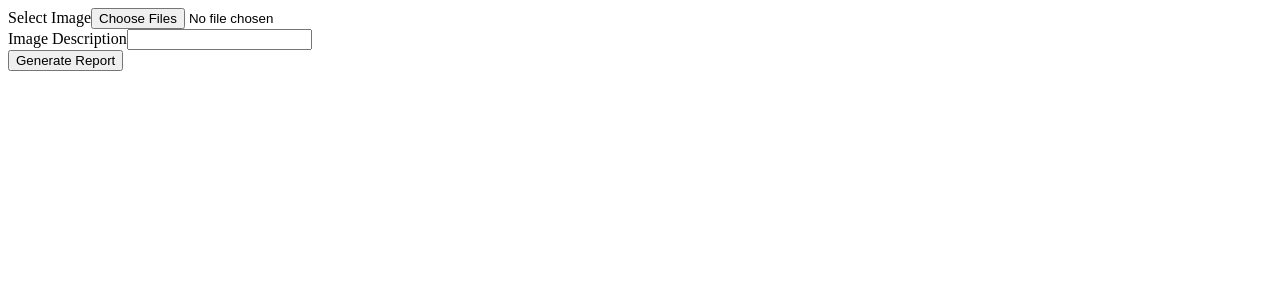
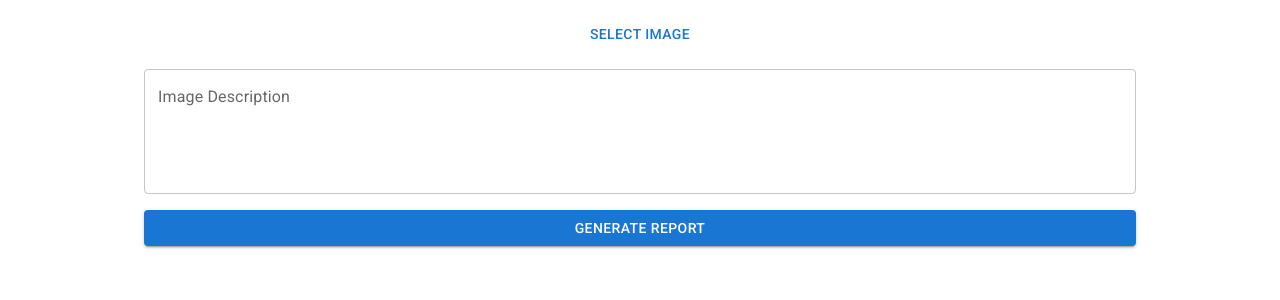
Before and after one commit to cjduncana/upede, a Next.js app: page / in a window 1280 px wide. Shown: the top 300 px of the page. Built offline with nearby package versions, Linux system fonts and the light colour scheme.

Commit message:
Use Material UI

```diff
--- a/next.config.js
+++ b/next.config.js
@@ -1,5 +1,6 @@
 /** @type {import('next').NextConfig} */
 const nextConfig = {
+	eslint: { dirs: ["cypress"] },
 	reactStrictMode: true,
 }
 
--- a/package.json
+++ b/package.json
@@ -16,6 +16,11 @@
     "test": "jest --watch"
   },
   "dependencies": {
+    "@emotion/react": "^11.10.6",
+    "@emotion/styled": "^11.10.6",
+    "@fontsource/roboto": "^4.5.8",
+    "@mui/icons-material": "^5.11.11",
+    "@mui/material": "^5.11.11",
     "@types/node": "18.14.6",
     "@types/react": "18.0.28",
     "@types/react-dom": "18.0.11",
--- /dev/null
+++ b/src/pages/_app.tsx
@@ -0,0 +1,17 @@
+import "@fontsource/roboto/300.css"
+import "@fontsource/roboto/400.css"
+import "@fontsource/roboto/500.css"
+import "@fontsource/roboto/700.css"
+
+import CssBaseline from "@mui/material/CssBaseline"
+import type { AppProps } from "next/app"
+import React from "react"
+
+export default function MyApp({ Component, pageProps }: AppProps):JSX.Element {
+	return (
+		<React.Fragment>
+			<CssBaseline />
+			<Component {...pageProps} />
+		</React.Fragment>
+	)
+}
--- /dev/null
+++ b/src/pages/_document.tsx
@@ -0,0 +1,16 @@
+import { Html, Head, Main, NextScript } from "next/document"
+import React from "react"
+
+export default function Document(): JSX.Element {
+	return (
+		<Html>
+			<Head>
+				<meta name="viewport" content="initial-scale=1, width=device-width" />
+			</Head>
+			<body>
+				<Main />
+				<NextScript />
+			</body>
+		</Html>
+	)
+}
--- a/src/pages/index.tsx
+++ b/src/pages/index.tsx
@@ -1,6 +1,10 @@
+import { Alert, Button, Stack, TextField } from "@mui/material"
+import { useTheme } from "@mui/material/styles"
 import React from "react"
 
 export default function Index(): JSX.Element {
+
+	const theme = useTheme()
 
 	const [hasSubmitted, setHasSubmitted] = React.useState(false)
 
@@ -12,29 +16,28 @@ export default function Index(): JSX.Element {
 
 	return (
 		<React.Fragment>
-			<form onSubmit={onSubmit}>
-				<div>
-					<label htmlFor={imagesId}>Select Image</label>
+			{hasSubmitted && (
+				<Alert severity="success">Report was generated.</Alert>
+			)}
+			<Stack
+				component="form"
+				onSubmit={onSubmit}
+				spacing={2}
+				sx={{ margin: "0 auto", padding: theme.spacing(2), maxWidth: 1024 }}
+			>
+				<Button component="label">
+					Select Image
 					<input
-						id={imagesId}
+						hidden
 						type="file"
 						accept="image/*"
 						capture
 						multiple
 					/>
-				</div>
-				<div>
-					<label htmlFor={descriptionId}>Image Description</label>
-					<input id={descriptionId} />
-				</div>
-				<button type="submit">Generate Report</button>
-			</form>
-			{hasSubmitted && (
-				<span>Report was generated.</span>
-			)}
+				</Button>
+				<TextField label="Image Description" multiline rows={4} />
+				<Button type="submit" variant="contained">Generate Report</Button>
+			</Stack>
 		</React.Fragment>
 	)
 }
-
-const imagesId = "images"
-const descriptionId = "description"
```
Also changed, not shown: .eslintrc.json, 2 other files (tests, documents, lock files or other folders).
